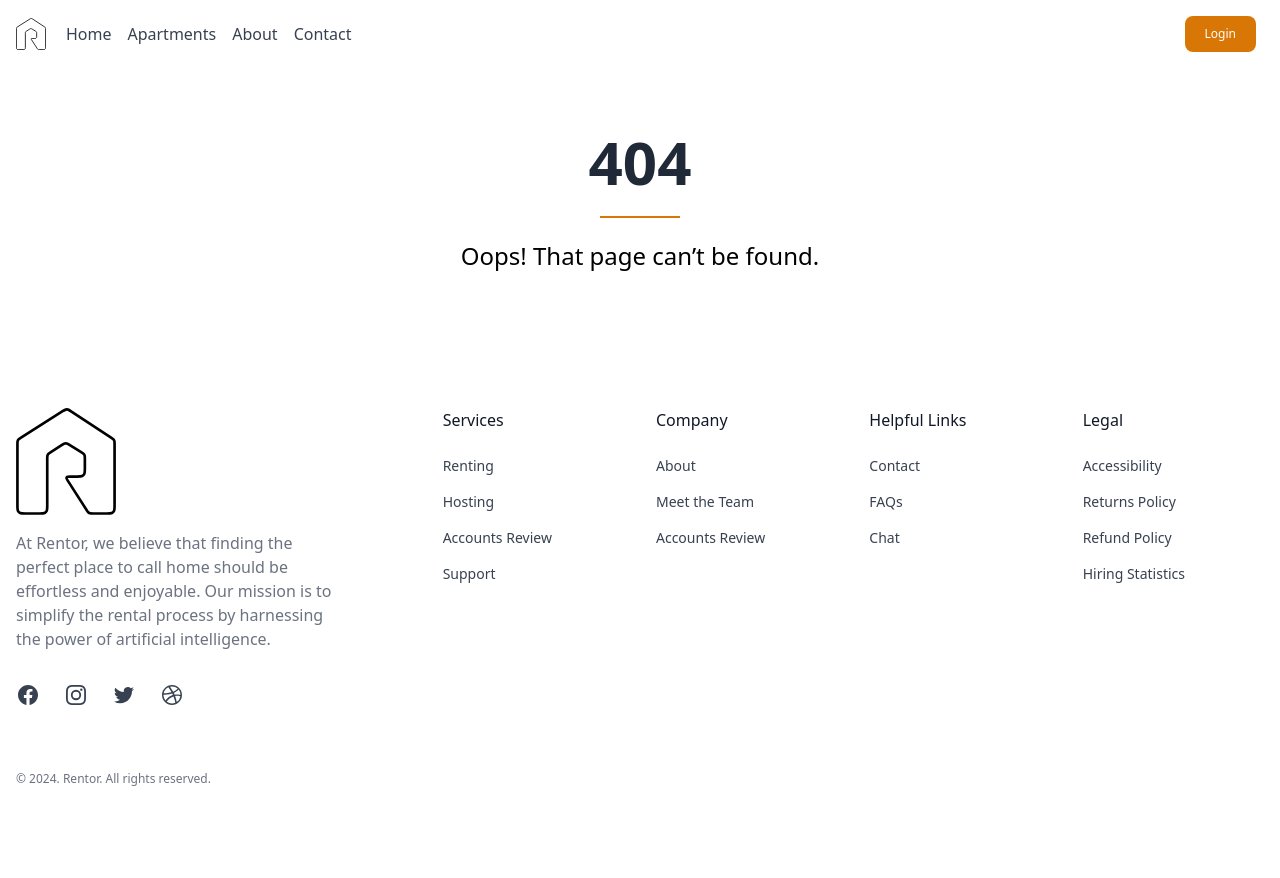
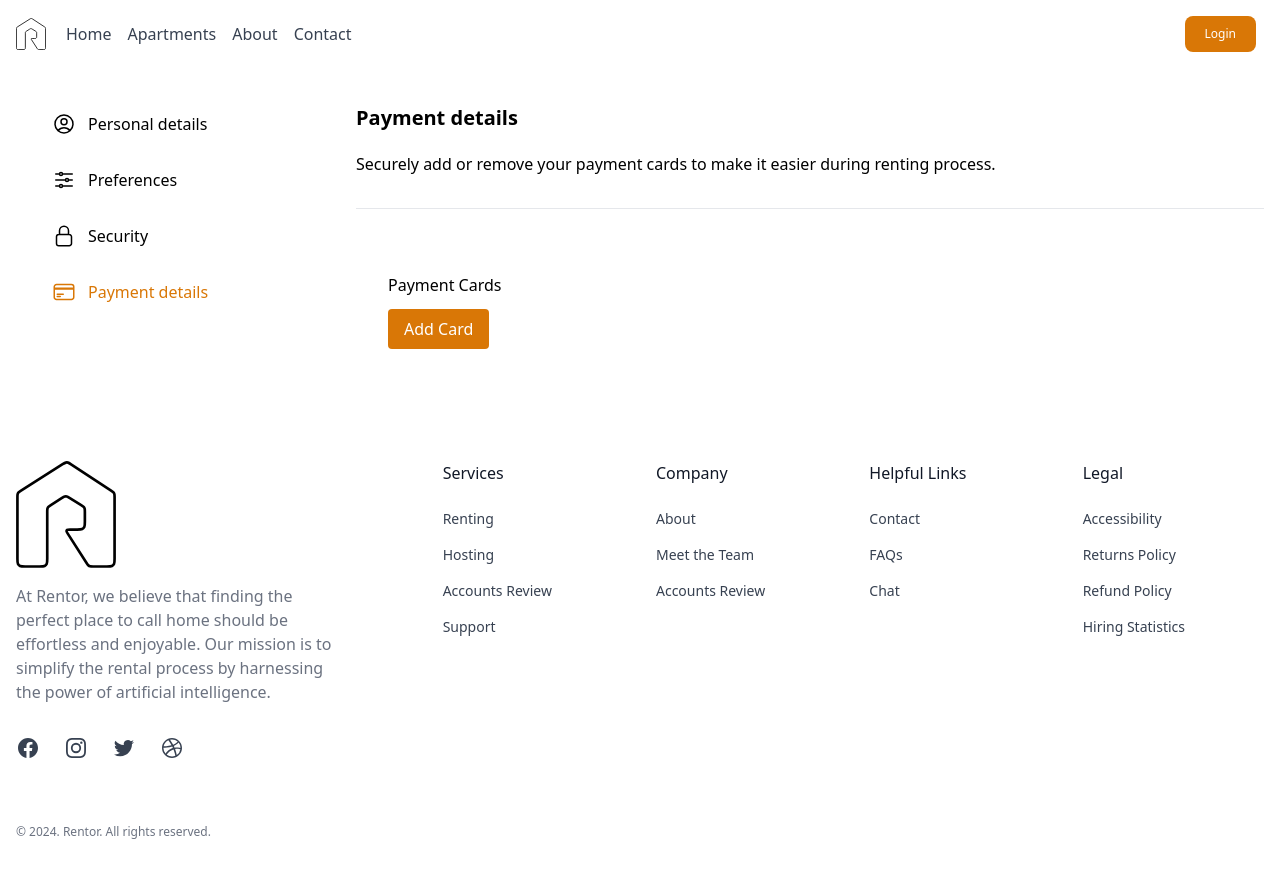
Before and after one commit to srahabib/RentalApp, a Next.js app: page /PaymentDetails in a window 1280 px wide. Before the commit this address had no page. Shown: the top 878 px of the page. Before the commit the page ends 851 px from the top, so only its background shows below. Built offline with nearby package versions, Linux system fonts and the light colour scheme.

Commit message:
Add files via upload

```diff
--- /dev/null
+++ b/src/pages/PaymentDetails.js
@@ -0,0 +1,72 @@
+import React from 'react'
+import Link from 'next/link';
+import AddCardButton from '@/components/AddCardButton/AddCardButton'
+
+const Preferences = () => {
+    return (
+    <div>
+    <div className="h-full flex flex-col md:flex-row">
+    <aside className="w-full md:w-1/4 mt-5 ml-5 bg-white text-amber-600 p-4">
+    <nav>
+        <ul className="space-y-4">
+        <li>
+        <Link href="/PersonalSettings" className="py-2 flex text-black px-4 rounded hover:bg-gray-100">
+        <svg xmlns="http://www.w3.org/2000/svg" fill="none" viewBox="0 0 24 24"
+            strokeWidth={1.5} stroke="currentColor" className="w-6 h-6 text-black mr-3 ">
+            <path strokeLinecap="round" strokeLinejoin="round"
+            d="M17.982 18.725A7.488 7.488 0 0 0 12 15.75a7.488 7.488 0 0 0-5.982 2.975m11.963 0a9 9 0 1 0-11.963 0m11.963 0A8.966 8.966 0 0 1 12 21a8.966 8.966 0 0 1-5.982-2.275M15 9.75a3 3 0 1 1-6 0 3 3 0 0 1 6 0Z" />
+        </svg>
+            Personal details
+        </Link>
+        </li>
+
+        <li>
+        <Link href="/Preferences" className=" py-2 flex text-black px-4 rounded hover:bg-gray-100">
+        <svg xmlns="http://www.w3.org/2000/svg" fill="none"
+            viewBox="0 0 24 24" strokeWidth={1.5} stroke="currentColor" className="w-6 h-6 mr-3 text-black  hover:text-amber-600">
+            <path strokeLinecap="round" strokeLinejoin="round" d="M10.5 6h9.75M10.5 6a1.5 1.5 0 1 1-3 0m3 0a1.5 1.5 0 1 0-3 0M3.75 6H7.5m3 12h9.75m-9.75 0a1.5 1.5 0 0 1-3 0m3 0a1.5 1.5 0 0 0-3 0m-3.75 0H7.5m9-6h3.75m-3.75 0a1.5 1.5 0 0 1-3 0m3 0a1.5 1.5 0 0 0-3 0m-9.75 0h9.75" />
+        </svg>
+            Preferences
+        </Link>
+        </li>
+
+        <li>
+        <Link href="/Security" className=" py-2 flex text-black  px-4 rounded hover:bg-gray-100">
+        <svg xmlns="http://www.w3.org/2000/svg" fill="none" viewBox="0 0 24 24"
+            strokeWidth={1.5} stroke="currentColor" className="w-6 h-6 mr-3 text-black hover:text-amber-600">
+            <path strokeLinecap="round" strokeLinejoin="round" d="M16.5 10.5V6.75a4.5 4.5 0 1 0-9 0v3.75m-.75 11.25h10.5a2.25 2.25 0 0 0 2.25-2.25v-6.75a2.25 2.25 0 0 0-2.25-2.25H6.75a2.25 2.25 0 0 0-2.25 2.25v6.75a2.25 2.25 0 0 0 2.25 2.25Z" />
+        </svg>
+        Security
+        </Link>
+        </li>
+
+        <li>
+        <Link href="/PaymentDetails" className="py-2 flex  px-4 rounded hover:bg-gray-100">
+        <svg xmlns="http://www.w3.org/2000/svg" fill="none" viewBox="0 0 24 24"
+        strokeWidth={1.5} stroke="currentColor" className="w-6 h-6 mr-3 text-amber-600">
+        <path strokeLinecap="round" strokeLinejoin="round"
+        d="M2.25 8.25h19.5M2.25 9h19.5m-16.5 5.25h6m-6 2.25h3m-3.75 3h15a2.25 2.25 0 0 0 2.25-2.25V6.75A2.25 2.25 0 0 0 19.5 4.5h-15a2.25 2.25 0 0 0-2.25 2.25v10.5A2.25 2.25 0 0 0 4.5 19.5Z" />
+        </svg>
+        Payment details
+        </Link>
+        </li>
+        </ul>
+    </nav>
+    </aside>
+<main className="flex-1 mt-5 bg-white p-4">
+    <h1 className="text-xl font-bold">Payment details</h1>
+    <p className="text-md mt-5 ">Securely add or remove your payment cards to make it easier during renting process.</p>
+    <hr className="h-px my-8 bg-gray-200 border-0 dark:bg-gray-700" />
+    <AddCardButton/>
+
+
+    </main>
+    </div>
+    </div>
+
+
+
+    )
+}
+
+export default Preferences
```
